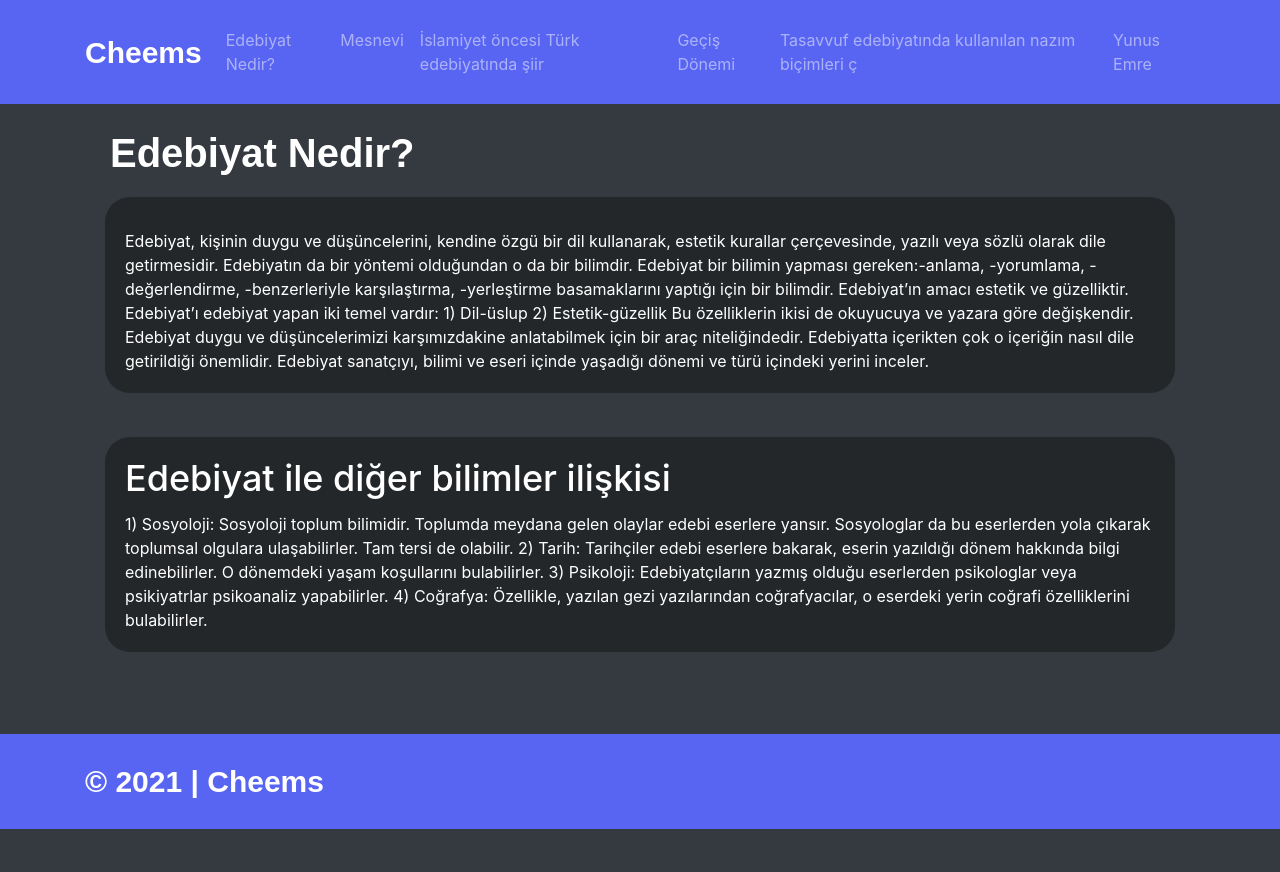
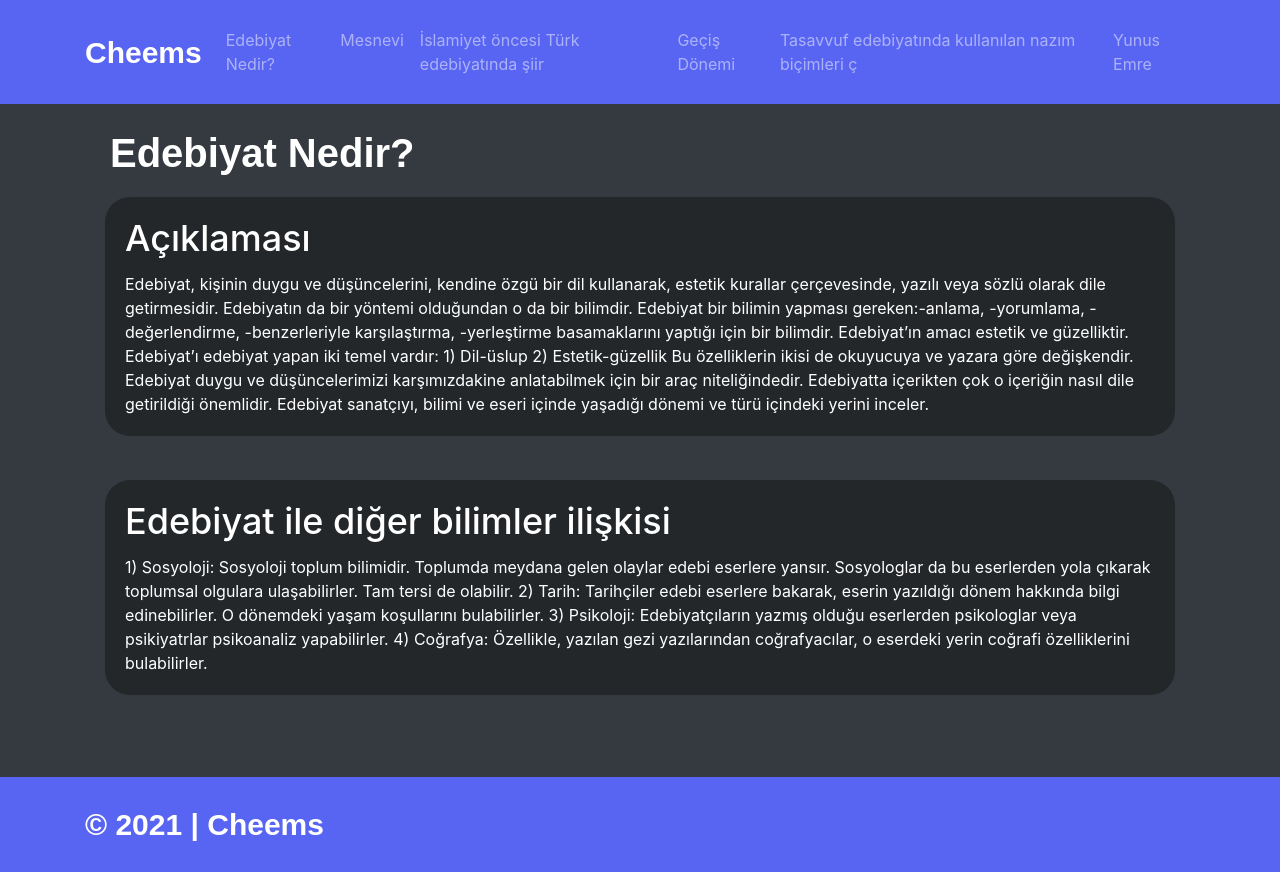
Before and after one commit to beftlidev/edebiyat-proje-web-site, a plain HTML site: page edebiyat.html in a window 1280 px wide. Before the commit the page ends 829 px from the top, so only its background shows below. Drawn offline with nearby package versions, Linux system fonts and the light colour scheme.

Commit message:
Update edebiyat.html

```diff
--- a/edebiyat.html
+++ b/edebiyat.html
@@ -89,7 +89,7 @@
                         <div class="card bg-grey" style="width:100%">
                             <div class="card-body">
                             <!-- Command -->
-                            <h4 class="card-title big-text"></h4>
+                            <h4 class="card-title big-text">Açıklaması</h4>
                             <!-- Command Description -->
                             <p class="card-text">Edebiyat, kişinin duygu ve düşüncelerini, kendine özgü bir dil kullanarak, estetik kurallar çerçevesinde, yazılı veya sözlü olarak dile getirmesidir.
 Edebiyatın da bir yöntemi olduğundan o da bir bilimdir.
```
